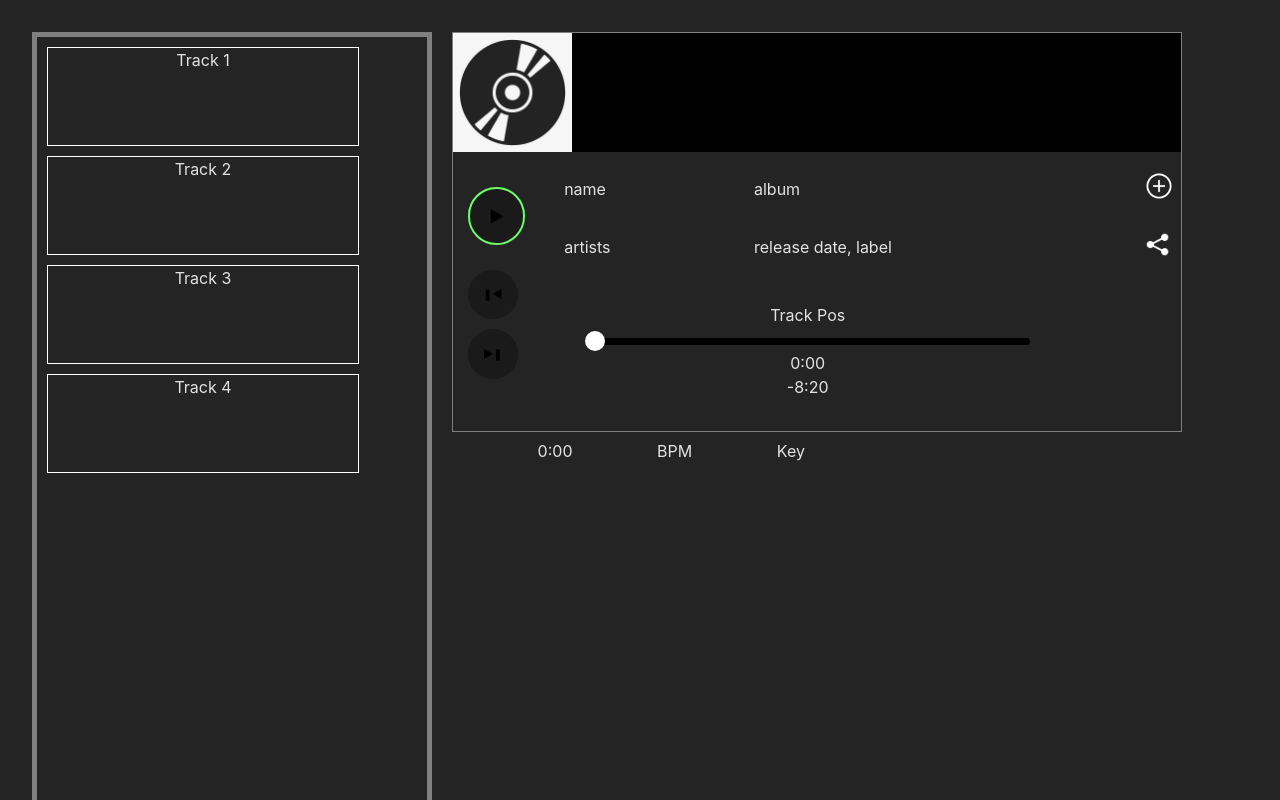
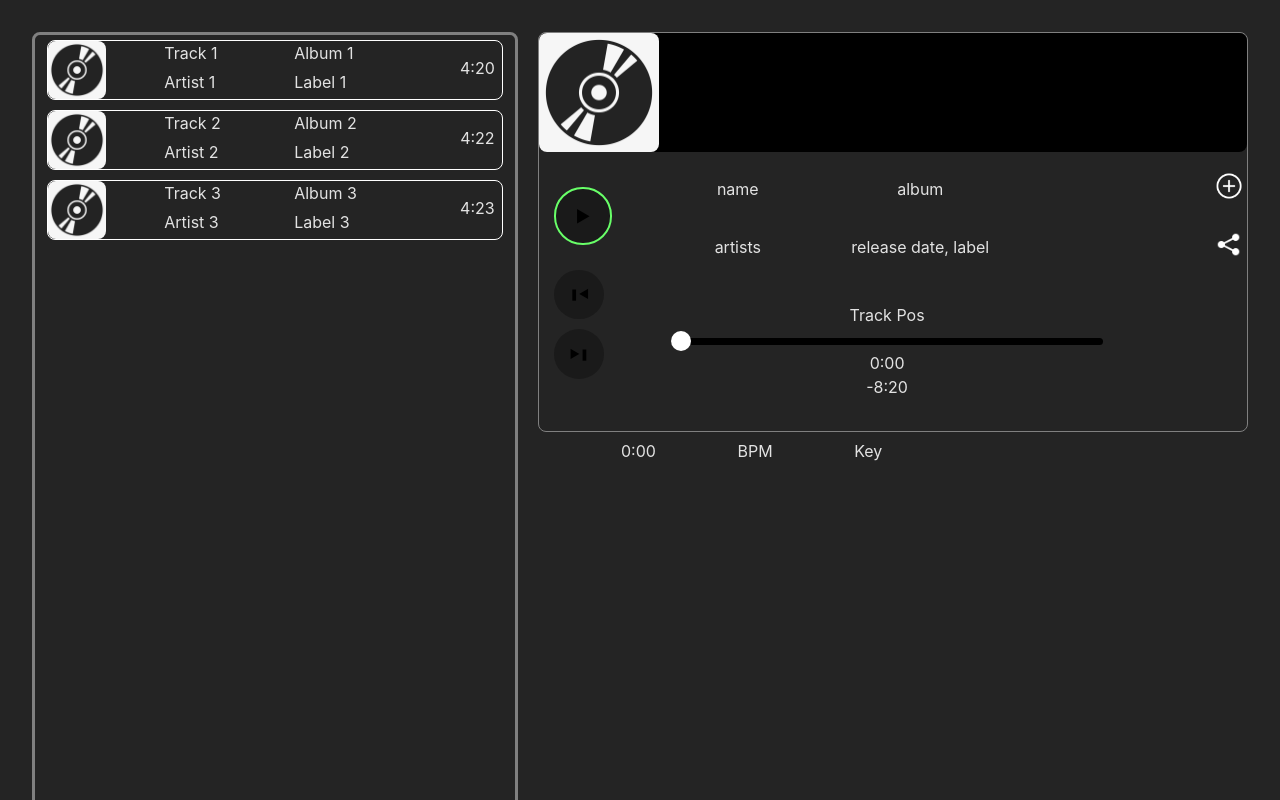
Before and after one commit to Atwan-Sha/spotify-dj-app, a React (Vite) app in the folder dj-app/: page / in a window 1280 px wide. Shown: the top 800 px of the page. Built offline with nearby package versions, Linux system fonts and the light colour scheme; no server answers.

Commit message:
style playlist and tracks components

```diff
--- a/dj-app/src/playlist/Playlist.tsx
+++ b/dj-app/src/playlist/Playlist.tsx
@@ -9,7 +9,14 @@ function simplifyPlaylistData(plData: any) {
 
 export default function Playlist({ token }: { token: string }) {
   console.log('RENDER PLAYLIST')
-  const mockTrackArr = ['Track 1', 'Track 2', 'Track 3', 'Track 4']
+
+  // const mockTrackArr = ['Track 1', 'Track 2', 'Track 3', 'Track 4']
+  const mockTrackArr = [
+    { name: 'Track 1', artist: 'Artist 1', album: 'Album 1', label: 'Label 1', duration: '4:20' },
+    { name: 'Track 2', artist: 'Artist 2', album: 'Album 2', label: 'Label 2', duration: '4:22' },
+    { name: 'Track 3', artist: 'Artist 3', album: 'Album 3', label: 'Label 3', duration: '4:23' }
+  ]
+
   const playlistID = '1xdi2SUZ0LaH6Al71Gs7nH' // DJprep
 
   const [tracks, setTracks] = useState(mockTrackArr)
@@ -25,16 +32,12 @@ export default function Playlist({ token }: { token: string }) {
       })
       playlistData = await playlistData.json()
       // console.log(playlistData.items)
-      let playlistTracks = simplifyPlaylistData(playlistData)
-      // console.log(playlistTracks)
-      setTracks(playlistTracks)
-
+      // let playlistTracks = simplifyPlaylistData(playlistData)
+      // setTracks(playlistTracks)
     }
     getPlaylistData()
 
   }, [])
-
-
 
   return (
     <>
--- a/dj-app/src/playlist/Track.tsx
+++ b/dj-app/src/playlist/Track.tsx
@@ -1,12 +1,25 @@
 import { useState } from 'react'
+import placeholder from '../assets/cd-cover-placeholder.jpg'
 
 export default function Track({ data }: { data: any }) {
 
-
   return (
     <>
-      <div id="track">
-        <p>{data}</p>
+      <div className="track">
+        <img
+          className="cover-art"
+          src={placeholder}
+          alt=""
+        />
+        <div className="track-info">
+          <span>{data.name}</span>
+          <span>{data.album}</span>
+          <span>{data.artist}</span>
+          <span>{data.label}</span>
+        </div>
+        <span className="duration">
+          {data.duration}
+        </span>
       </div>
     </>
   )
--- a/dj-app/src/styles/Player.sass
+++ b/dj-app/src/styles/Player.sass
@@ -11,6 +11,7 @@
     width: 60%
     height: 400px
     border: 1px solid grey
+    border-radius: 8px
 
     #track-info
         text-align: left
@@ -18,11 +19,13 @@
         height: 30%
         background-color: black
         // border: 1px solid grey
+        border-radius: 8px
         .cover-art
             height: 100%
             width: auto
             aspect-ratio: 1
             // border: 1px solid grey
+            border-radius: 8px
         table
             float: right
             height: 100%
@@ -33,7 +36,7 @@
                 height: 50%
                 td
                     width: 30%
-                // height: 50%
+                    text-align: center
                 .icon
                     margin-left: 200px
 
--- a/dj-app/src/styles/Playlist.sass
+++ b/dj-app/src/styles/Playlist.sass
@@ -4,13 +4,38 @@
     margin: 0
 
 #playlist
-    width: 400px
+    display: flex
+    flex-direction: column
+    align-items: center
+    width: 500px
     height: 1000px
     margin-right: 20px
-    border: 5px solid grey
+    border: 3px solid grey
+    border-radius: 8px
 
-    #track
-        width: 80%
-        height: 10%
-        margin: 10px
+    .track
+        display: flex
+        justify-content: space-between
+        width: 95%
+        height: 60px
+        margin: 5px
         border: 1px solid white
+        border-radius: 8px
+        .cover-art
+            height: 100%
+            width: auto
+            aspect-ratio: 1
+            border-radius: 8px
+        .track-info
+            width: 70%
+            max-width: 290px
+            display: flex
+            justify-content: space-evenly
+            flex-wrap: wrap
+            text-align: left
+            span
+                width: 100px
+        .duration
+            height: 100%
+            width: 50px
+            line-height: 55px
```
